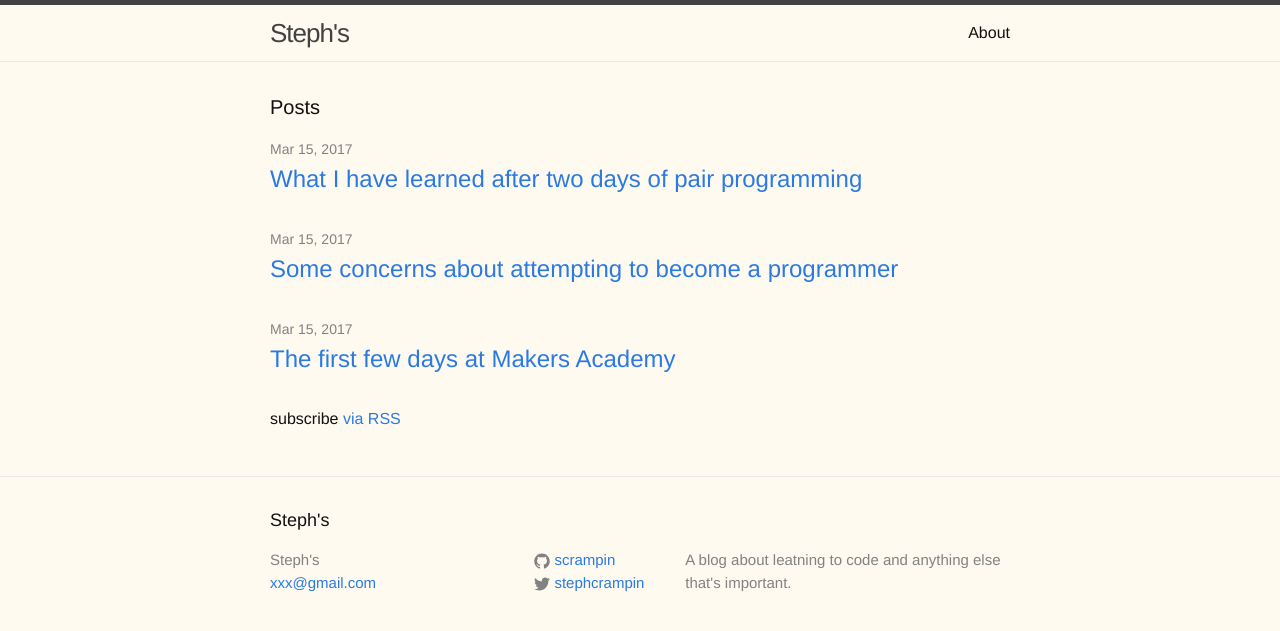
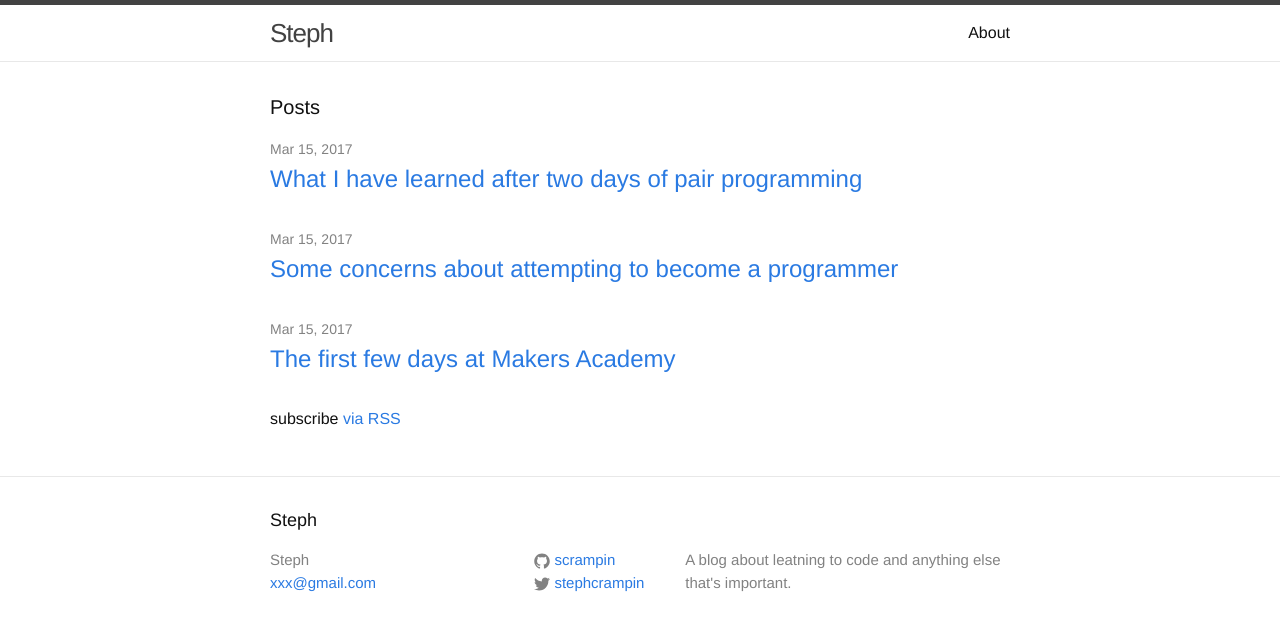
Before and after one commit to scrampin/scrampin.github.io, a Jekyll site: the page built from index.html, in a window 1280 px wide. Shown: the top 631 px of the page. Built offline with Jekyll 4.4.1, drawn with Linux system fonts in a browser that asks for light colours.

Commit message:
changed colour and image url

```diff
--- a/_config.yml
+++ b/_config.yml
@@ -6,7 +6,7 @@
 # 'jekyll serve'. If you change this file, please restart the server process.
 
 # Site settings
-title: Steph's
+title: Steph
 email: xxx@gmail.com
 description: > # this means to ignore newlines until "baseurl:"
   A blog about leatning to code and anything else that's important.
--- a/_posts/2017-03-15-what_I_have_learned_day_2.html
+++ b/_posts/2017-03-15-what_I_have_learned_day_2.html
@@ -22,4 +22,4 @@ categories: jekyll update
 
 <p>Courtesy of a fortune cookie I received today!</p>
 
-<img src = "./site/images/cookie.jpg">
+<img src = "{{site.baseurl}}myblog/site/images/cookie.jpg">
--- a/css/main.scss
+++ b/css/main.scss
@@ -15,7 +15,7 @@ $base-line-height: 1.5;
 $spacing-unit:     30px;
 
 $text-color:       #111;
-$background-color: #FFFAF0;
+$background-color: #FFFFFF;
 $brand-color:      #2a7ae2;
 
 $grey-color:       #828282;
```
